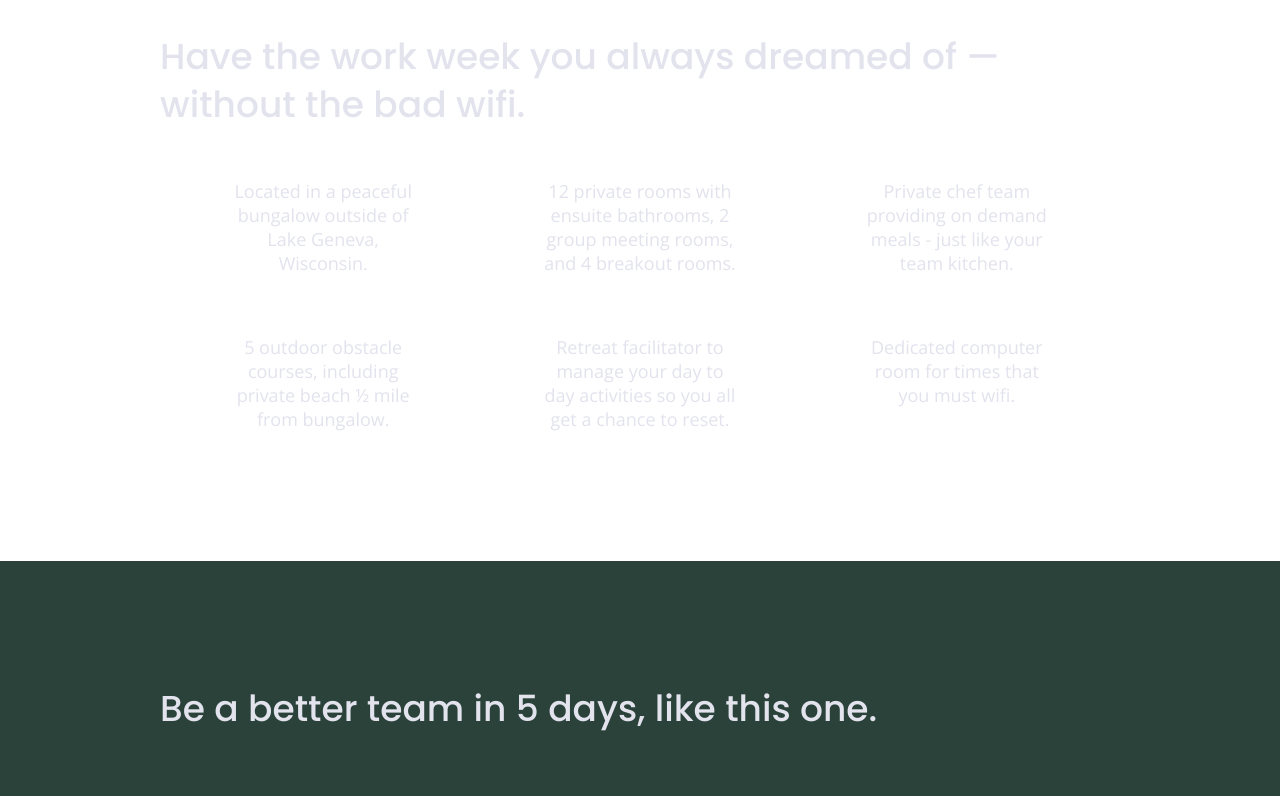
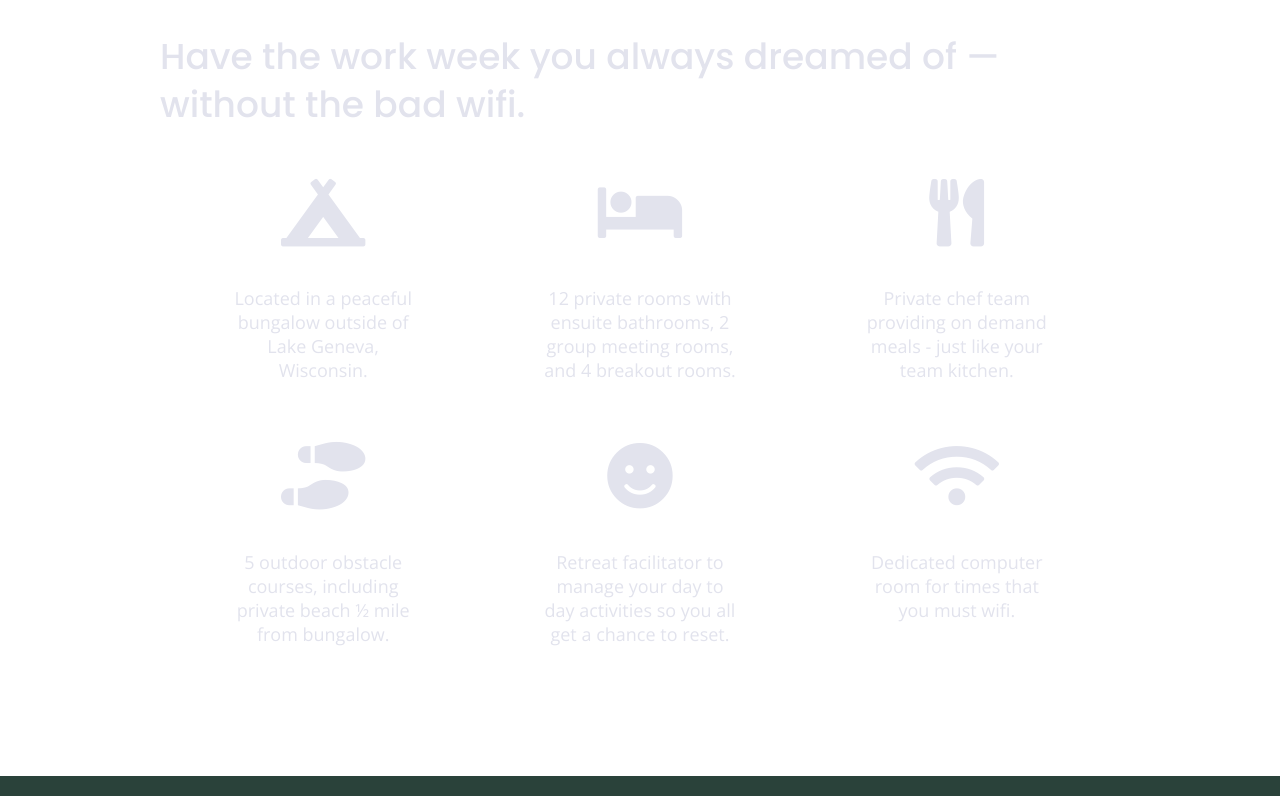
Before and after one commit to ana3nity/practice-project, a plain HTML site: page index.html in a window 1280 px wide. Shown: the part 1068-1864 px from the top of the page. Drawn offline with nearby package versions, Linux system fonts and the light colour scheme.

Commit message:
Added icons

```diff
--- a/css/main.css
+++ b/css/main.css
@@ -393,6 +393,11 @@
   .contact-content p {
     margin: 0;
   }
+
+.features i {
+	font-size: 3.75em;
+    margin-bottom: 40px;
+}
 
   /* ==========================================================================
      FAQ Page
--- a/index.html
+++ b/index.html
@@ -13,6 +13,9 @@
   <!-- Place favicon.ico in the root directory -->
   <!-- Google Fonts -->
   <link href="https://fonts.googleapis.com/css?family=Open+Sans:400,700|Poppins:500,700" rel="stylesheet">
+  <!-- FontAwesome CDN version 5.5 -->
+  <link rel="stylesheet" href="https://use.fontawesome.com/releases/v5.5.0/css/all.css"
+    integrity="sha384-B4dIYHKNBt8Bc12p+WXckhzcICo0wtJAoU8YZTY5qE0Id1GSseTk6S+L3BlXeVIU" crossorigin="anonymous">
   <link rel="stylesheet" href="css/normalize.css">
   <link rel="stylesheet" href="css/main.css">
 </head>
@@ -71,6 +74,7 @@
         <div class="features-items">
           <article>
             <p class="fontawesome-icon">
+              <i class="fas fa-campground"></i>
             </p>
             <p class="features-item-description">
               Located in a peaceful bungalow outside of Lake Geneva, Wisconsin.
@@ -78,6 +82,7 @@
           </article>
           <article>
             <p class="fontawesome-icon">
+              <i class="fas fa-bed"></i>
             </p>
             <p class="features-item-description">
               12 private rooms with ensuite bathrooms, 2 group meeting rooms, and 4 breakout rooms.
@@ -85,6 +90,7 @@
           </article>
           <article>
             <p class="fontawesome-icon">
+              <i class="fas fa-utensils"></i>
             </p>
             <p class="features-item-description">
               Private chef team providing on demand meals - just like your team kitchen.
@@ -92,6 +98,7 @@
           </article>
           <article>
             <p class="fontawesome-icon">
+              <i class="fas fa-shoe-prints"></i>
             </p>
             <p class="features-item-description">
               5 outdoor obstacle courses, including private beach ½ mile from bungalow.
@@ -99,6 +106,7 @@
           </article>
           <article>
             <p class="fontawesome-icon">
+              <i class="fas fa-smile"></i>
             </p>
             <p class="features-item-description">
               Retreat facilitator to manage your day to day activities so you all get a chance to reset.
@@ -106,6 +114,7 @@
           </article>
           <article>
             <p class="fontawesome-icon">
+              <i class="fas fa-wifi"></i>
             </p>
             <p class="features-item-description">
               Dedicated computer room for times that you must wifi.
```
